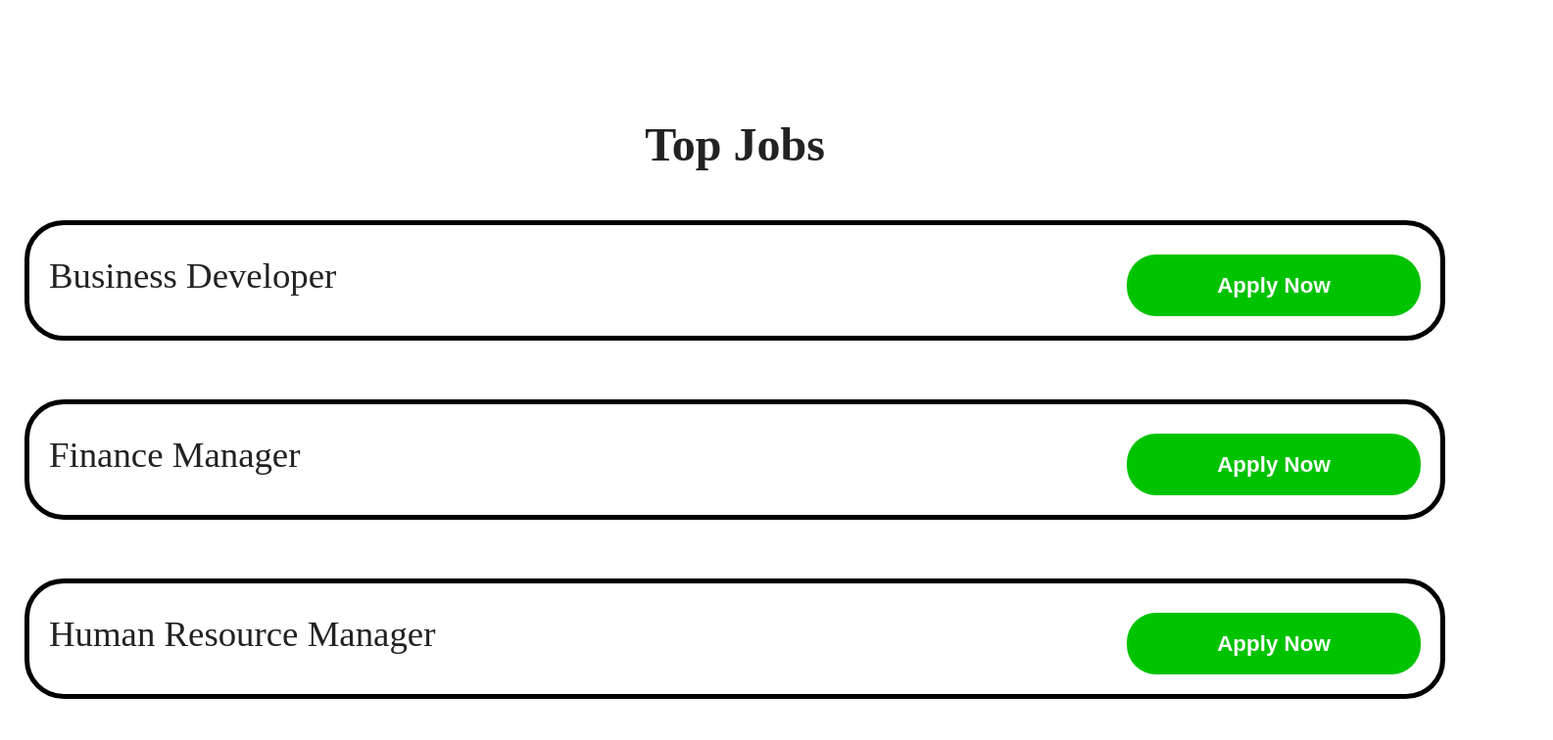
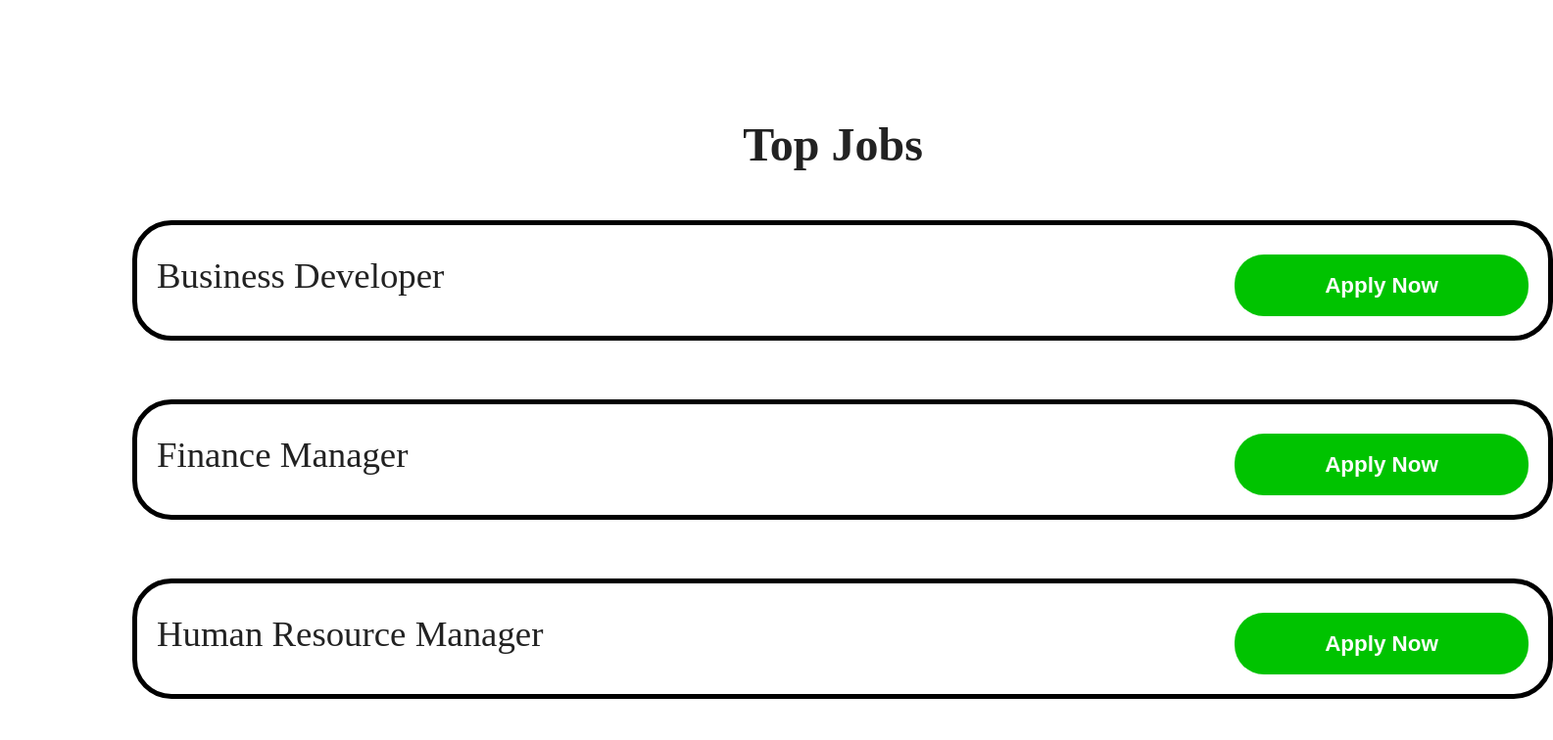
Before and after one commit to ayaz7964/Growvy, a React (Vite) app: page /jobs in a window 1280 px wide. Shown: the part 1440-2196 px from the top of the page at 98% size, 1585 px wide, since content can reach past the window. Built offline with nearby package versions, Linux system fonts and the light colour scheme.

Commit message:
little bit jobs margin changed

```diff
--- a/src/Css/Jobs.css
+++ b/src/Css/Jobs.css
@@ -161,6 +161,7 @@ display: flex;
 .topJob{
     text-align: center;
     font-size: 3rem;
+    margin-left: 200px;
     font-weight: 800;
 
 }
@@ -168,6 +169,7 @@ display: flex;
 .job{
     display:  flex;
     margin: 30px;
+    margin-left: 250px;
     padding: 20px;
     border: 5px solid black;
     border-radius: 40px;
```
